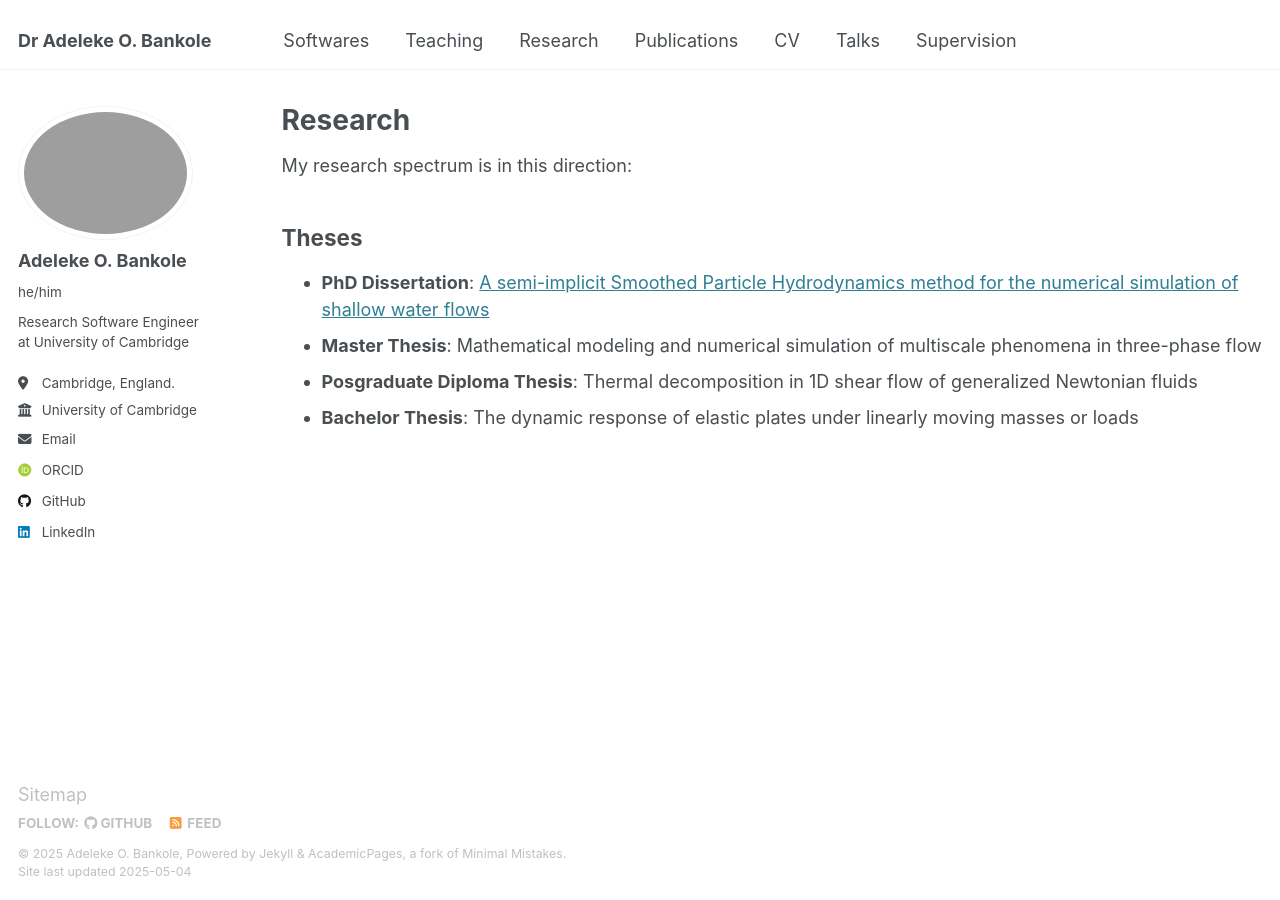
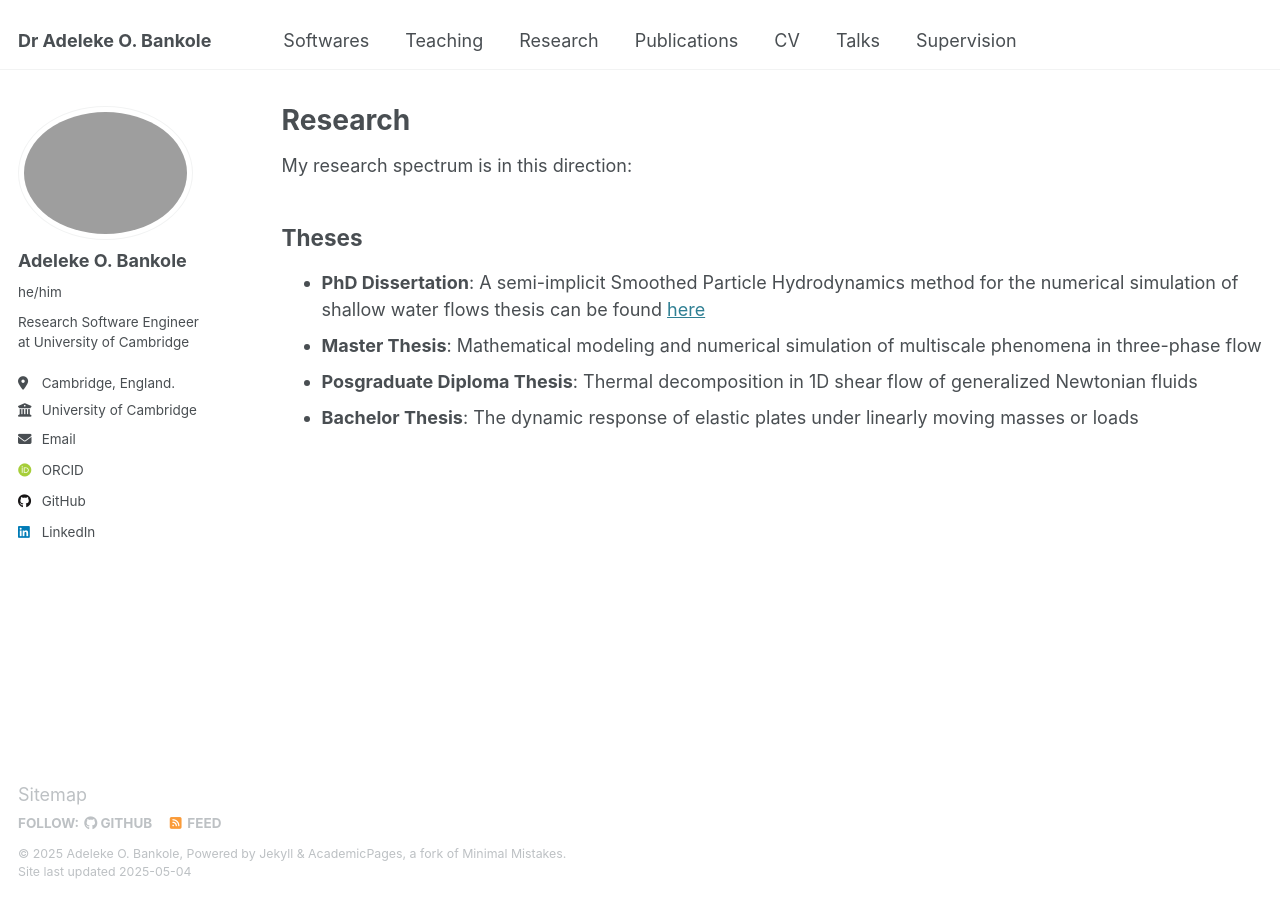
Before and after one commit to AdelekeBankole/adelekebankole.github.io, a Jekyll site: the page built from _research/research.md, in a window 1280 px wide. Built offline with Jekyll 4.4.1, drawn with Linux system fonts in a browser that asks for light colours; some web fonts are replaced.

Commit message:
reformulate link to thesis in research.md

```diff
--- a/_research/research.md
+++ b/_research/research.md
@@ -7,7 +7,7 @@ author_profile: true
 My research spectrum is in this direction:
 ## Theses
 <!--====== -->
-* **PhD Dissertation**: [A semi-implicit Smoothed Particle Hydrodynamics method for the numerical simulation of shallow water flows](https://adelekebankole.github.io/files/PhdDissertation.pdf)
+* **PhD Dissertation**: A semi-implicit Smoothed Particle Hydrodynamics method for the numerical simulation of shallow water flows thesis can be found [here](https://adelekebankole.github.io/files/PhdDissertation.pdf)
 * **Master Thesis**: Mathematical modeling and numerical simulation of multiscale phenomena in three-phase flow
 * **Posgraduate Diploma Thesis**: Thermal decomposition in 1D shear flow of generalized Newtonian fluids
 * **Bachelor Thesis**: The dynamic response of elastic plates under linearly moving masses or loads
```
